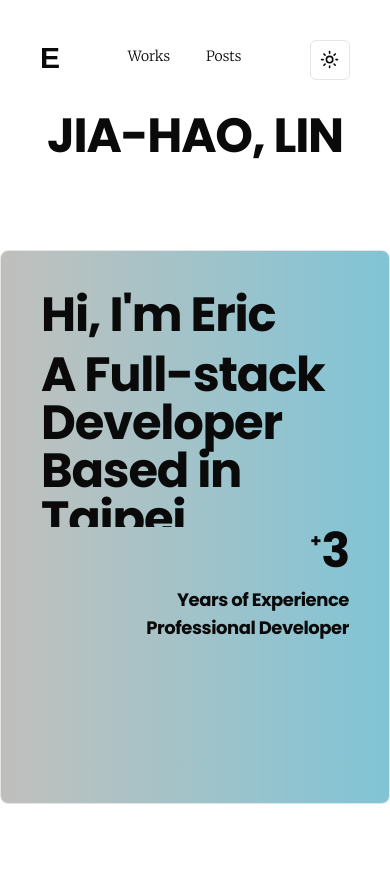
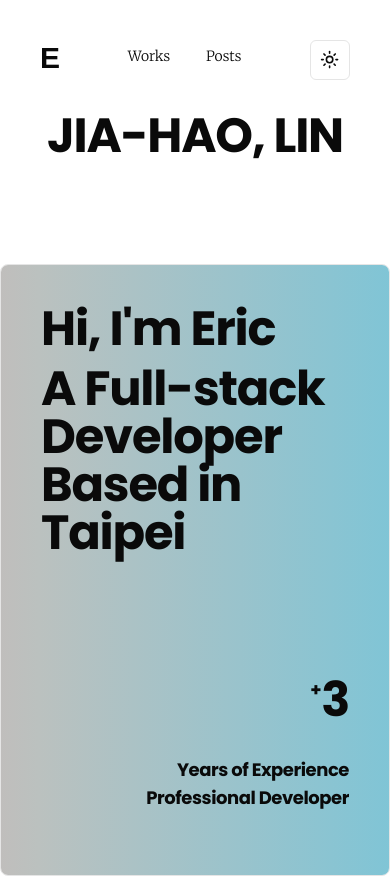
Before and after one commit to ericboy0224/eric-homepage, a Next.js app: page / in a window 390 px wide. Shown: the top 878 px of the page. Built offline with nearby package versions, Linux system fonts and the light colour scheme; a web font is replaced by a local one.

Commit message:
fix(banner): mobile height

```diff
--- a/src/app/page.tsx
+++ b/src/app/page.tsx
@@ -9,7 +9,7 @@ import { ResizablePanel, ResizablePanelGroup } from '@/components/ui/resizable';
 export default function Home() {
   return (
     <div className='text-center'>
-      <section className="mb-20 h-[calc(100vh-9.5rem)]">
+      <section className="mb-20 md:h-[calc(100vh-9.5rem)] h-[calc(100vh-5rem)]">
         <ResizablePanelGroup className='max-h-[800px]' direction="vertical">
           <ResizablePanel defaultSize={20}>
             <Heading>JIA-HAO, LIN</Heading>
--- a/src/components/home/text-banner/index.tsx
+++ b/src/components/home/text-banner/index.tsx
@@ -8,7 +8,7 @@ export default function Banner() {
     return (
         <BannerBackground>
             <ResizablePanelGroup className="text-end" direction="vertical">
-                <ResizablePanel className="text-start" defaultSize={60}>
+                <ResizablePanel className="text-start" defaultSize={70}>
                     <Heading pulse={0}>
                         Hi, I'm Eric
                     </Heading>
@@ -26,7 +26,7 @@ export default function Banner() {
                         </Heading>
                     </ResizablePanelGroup>
                 </ResizablePanel>
-                <ResizablePanel defaultSize={45}>
+                <ResizablePanel defaultSize={15}>
                     <Description pulse={3}>Years of Experience</Description>
                     <Description pulse={3}>Professional Developer</Description>
                 </ResizablePanel>
```
